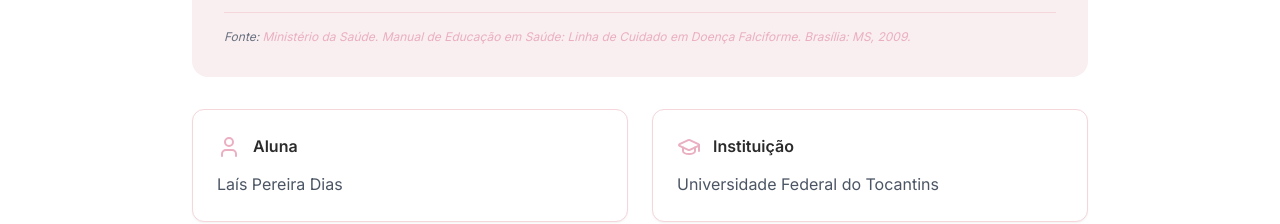
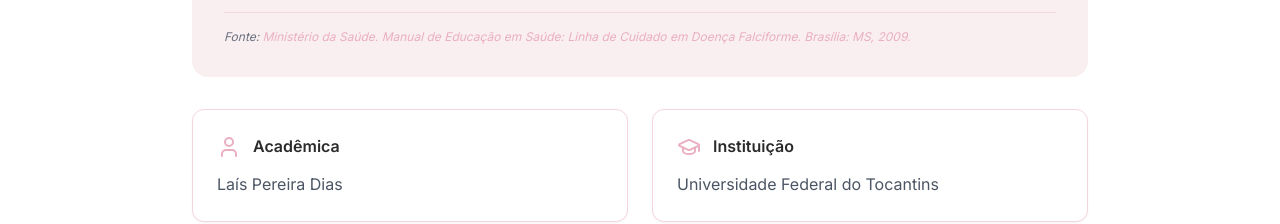
Before and after one commit to iagorlrnc/modeloVI, a React (Vite) app: page / in a window 1280 px wide. Shown: the part 1200-1424 px from the top of the page. Built offline with nearby package versions, Linux system fonts and the light colour scheme.

Commit message:
upgradeText

```diff
--- a/src/components/About.tsx
+++ b/src/components/About.tsx
@@ -39,7 +39,7 @@ const About: React.FC = () => {
               <div className="bg-white p-6 rounded-xl border border-rosa-marfil-2 shadow-sm">
                 <div className="flex items-center space-x-3 mb-3">
                   <User className="w-6 h-6 text-accent" />
-                  <h4 className="font-semibold text-text">Aluna</h4>
+                  <h4 className="font-semibold text-text">Acadêmica</h4>
                 </div>
                 <p className="text-gray-600">Laís Pereira Dias</p>
               </div>
```
